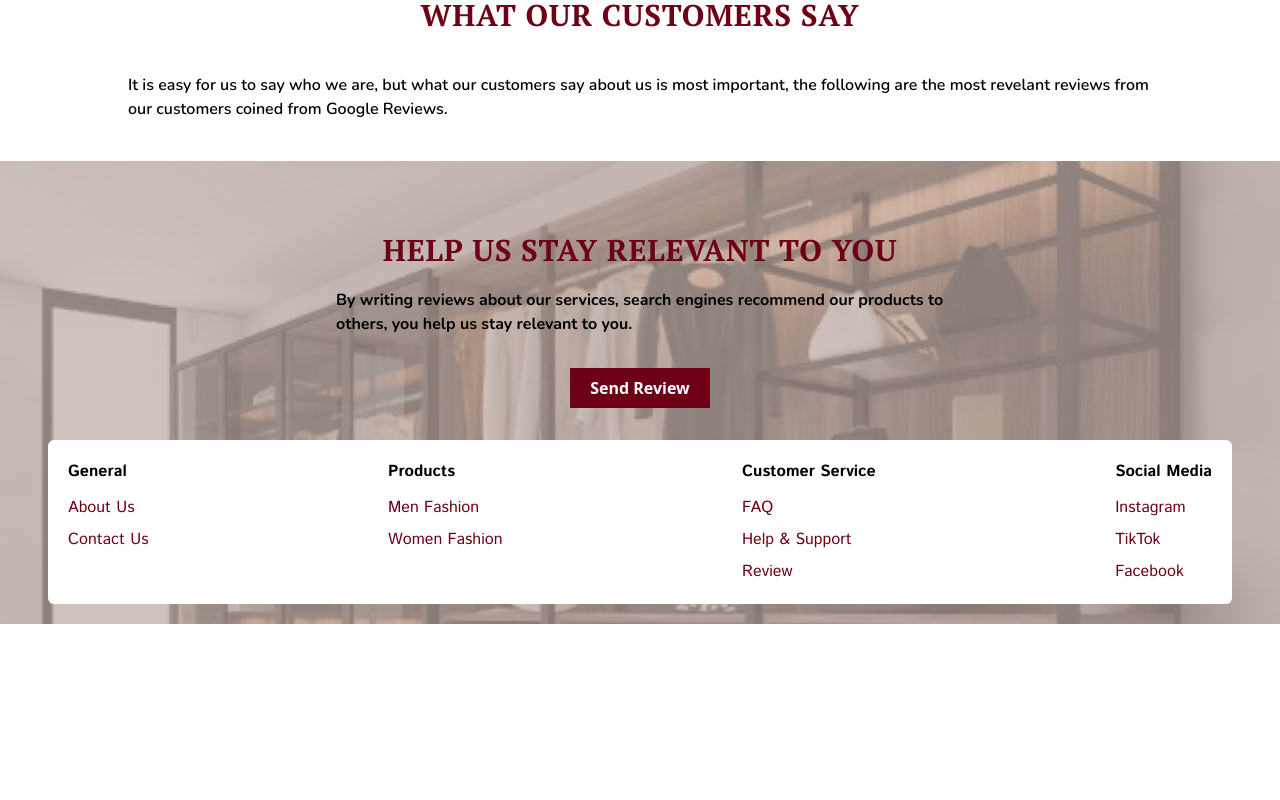
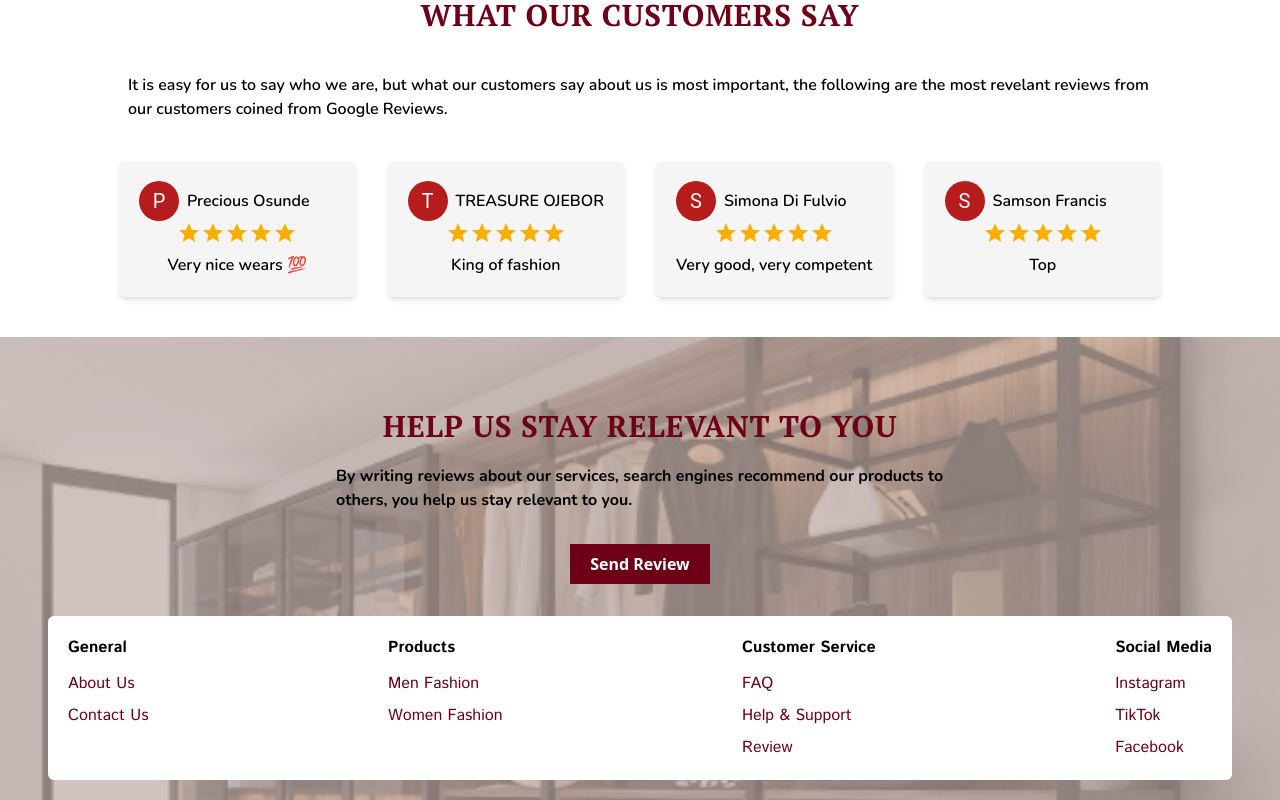
Before and after one commit to Aik-202/avri-dolce, a React (Vite) app in the folder avri-dolce/: page /about in a window 1280 px wide. Shown: the part 1996-2796 px from the top of the page. Before the commit the page ends 2620 px from the top, so only its background shows below. Built offline with nearby package versions, Linux system fonts and the light colour scheme.

Commit message:
Installed material ui, added the second section of the Testimonials component

```diff
--- a/avri-dolce/package.json
+++ b/avri-dolce/package.json
@@ -10,6 +10,9 @@
     "preview": "vite preview"
   },
   "dependencies": {
+    "@emotion/react": "^11.11.4",
+    "@emotion/styled": "^11.11.5",
+    "@mui/material": "^5.15.14",
     "i18next": "^23.10.1",
     "i18next-browser-languagedetector": "^7.2.0",
     "i18next-http-backend": "^2.5.0",
--- a/avri-dolce/src/Components/About/Testimonials.jsx
+++ b/avri-dolce/src/Components/About/Testimonials.jsx
@@ -1,12 +1,28 @@
 import React from 'react'
+import Avatar from '@mui/material/Avatar';
+import Rating from '@mui/material/Rating';
+import { red } from '@mui/material/colors';
+import { ratings } from '../../Data/demo';
 
 export default function Testimonials() {
   return (
     <section className='flex flex-col justify-center items-center space-y-10'>
-    <h2 className='font-h-font text-3xl font-bold text-red tracking-wide'>WHAT OUR CUSTOMERS SAY</h2>
-    <p className='w-[90%] md:w-[80%] font-p-font text-base font-semibold'>It is easy for us to say who we are,
-    but what our customers say about us is most important, the following are the most revelant reviews
-    from our customers coined from Google Reviews. </p>
+        <h2 className='font-h-font text-3xl font-bold text-red tracking-wide'>WHAT OUR CUSTOMERS SAY</h2>
+        <p className='w-[90%] md:w-[80%] font-p-font text-base font-semibold'>It is easy for us to say who we are,
+        but what our customers say about us is most important, the following are the most revelant reviews
+        from our customers coined from Google Reviews. </p>
+        <section className='grid grid-cols-4 gap-8'>
+            {ratings.map((item) => <div className='bg-gray px-5 py-5 rounded-md shadow-md'>
+                <div className='flex flex-row space-x-2 items-center'>
+                    <Avatar sx={{ bgcolor: red[900] }} alt={item.name}>{item.name.charAt(0)}</Avatar>
+                    <p className='font-p-font text-base font-semibold'>{item.name}</p>
+                </div>
+                <div className='flex flex-col space-y-2 items-center'>
+                    <Rating name="read-only" value={item.rating} readOnly />
+                    <p className='font-p-font text-base font-semibold'>{item.comment}</p>
+                </div>
+            </div>)}
+        </section>
     </section>
   )
 }
```
Also changed, not shown: 1 other file (tests, documents, lock files or other folders).
